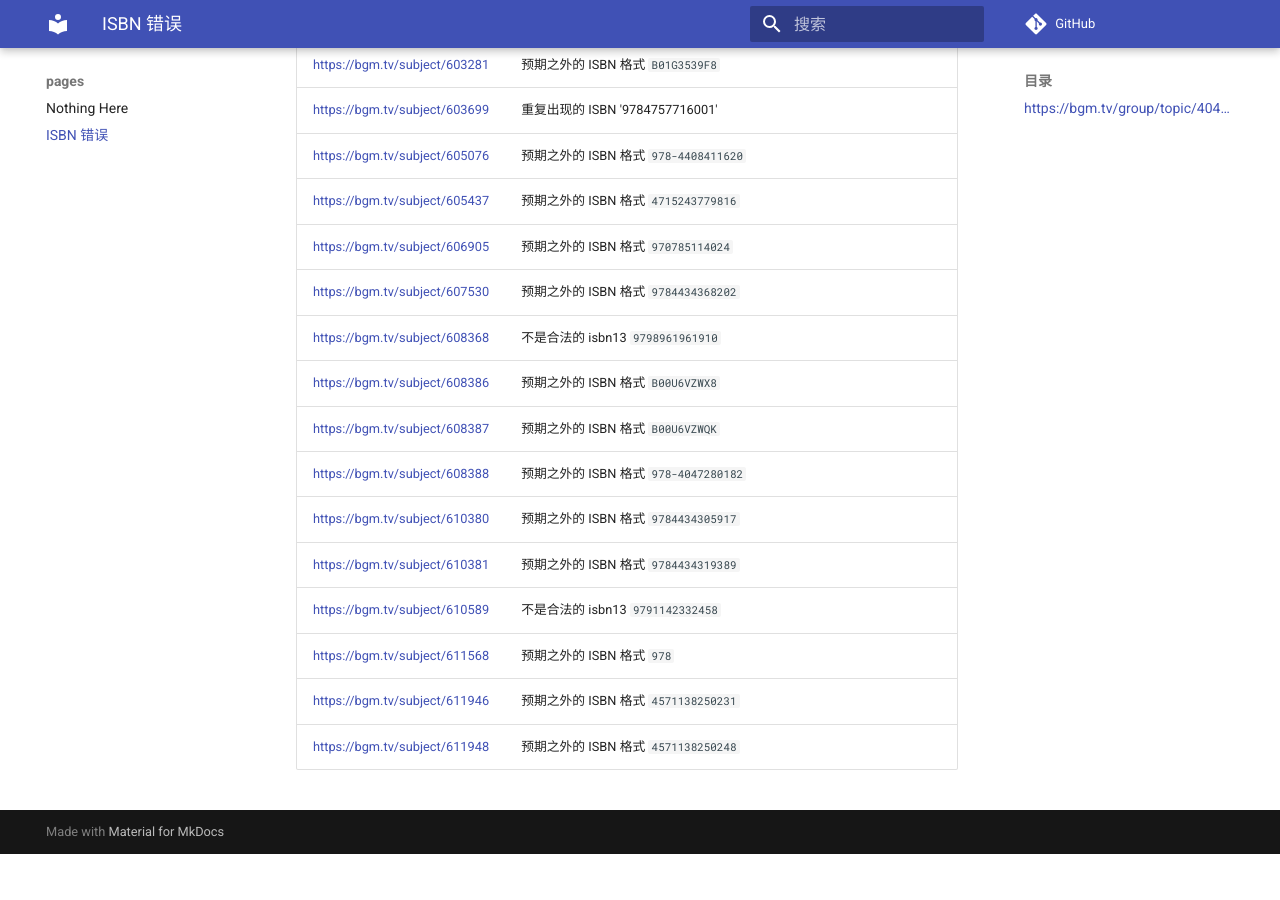
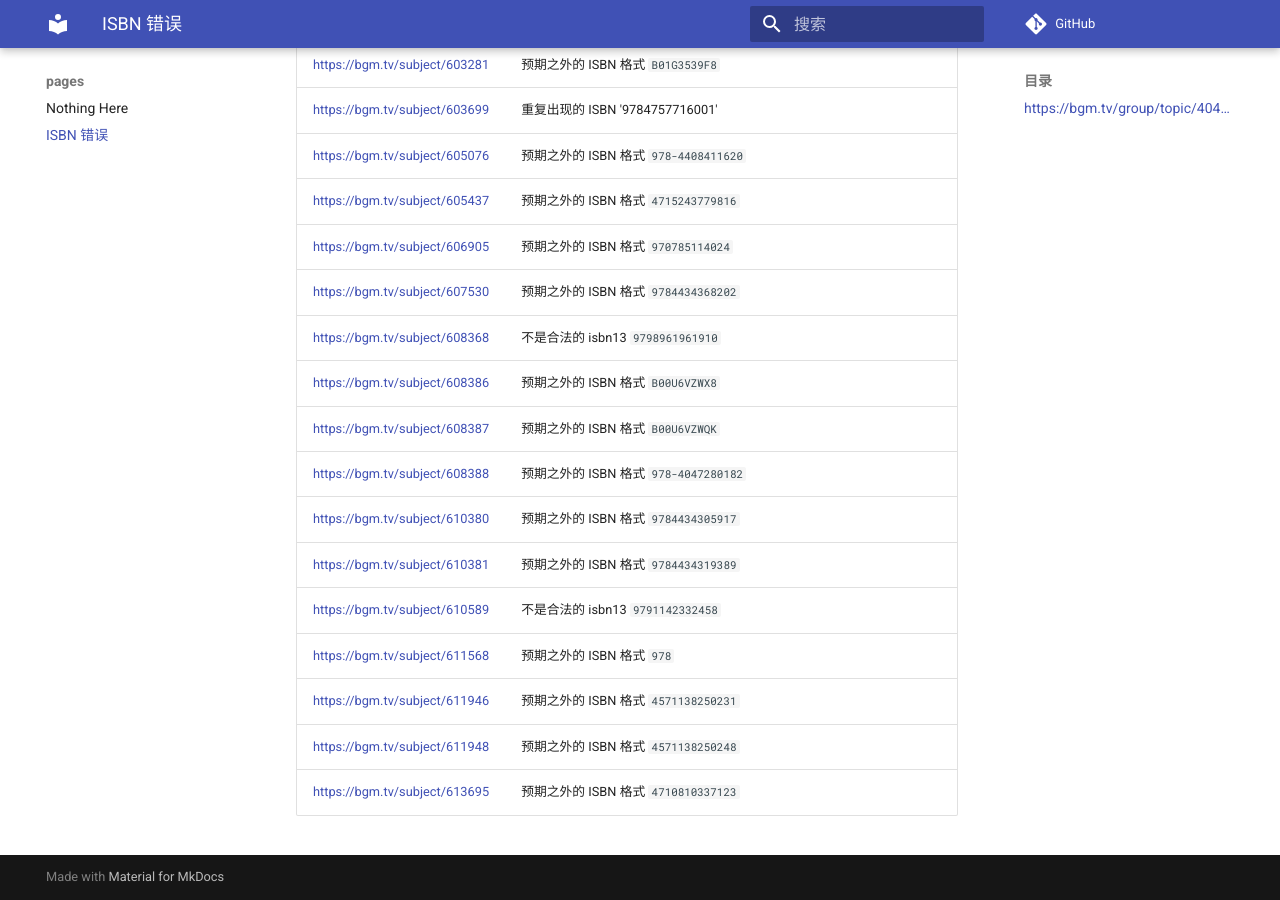
Before and after one commit to trim21/bangumi-pages, an MkDocs documentation site: the page built from docs/isbn.md, in a window 1280 px wide and 900 px high, scrolled down 10279 px. Built offline with MkDocs 1.6.1 and Material for MkDocs 9.7.7, drawn with Linux system fonts in a browser that asks for light colours; comment, search, counter and statistics services are not loaded; before the commit the page ends 11133 px from its top, so only the background shows below that; part of the change alters nothing that is shown.

Commit message:
update isbn.md

```diff
--- a/docs/isbn.md
+++ b/docs/isbn.md
@@ -1,7 +1,7 @@
 # ISBN 错误
 ## <https://bgm.tv/group/topic/404801>
 
-total 236
+total 237
 
 | url | error |
 | --- |  ---  |
@@ -241,3 +241,4 @@ total 236
 | <https://bgm.tv/subject/611568> | 预期之外的 ISBN 格式 `978` |
 | <https://bgm.tv/subject/611946> | 预期之外的 ISBN 格式 `4571138250231` |
 | <https://bgm.tv/subject/611948> | 预期之外的 ISBN 格式 `4571138250248` |
+| <https://bgm.tv/subject/613695> | 预期之外的 ISBN 格式 `4710810337123` |
```
